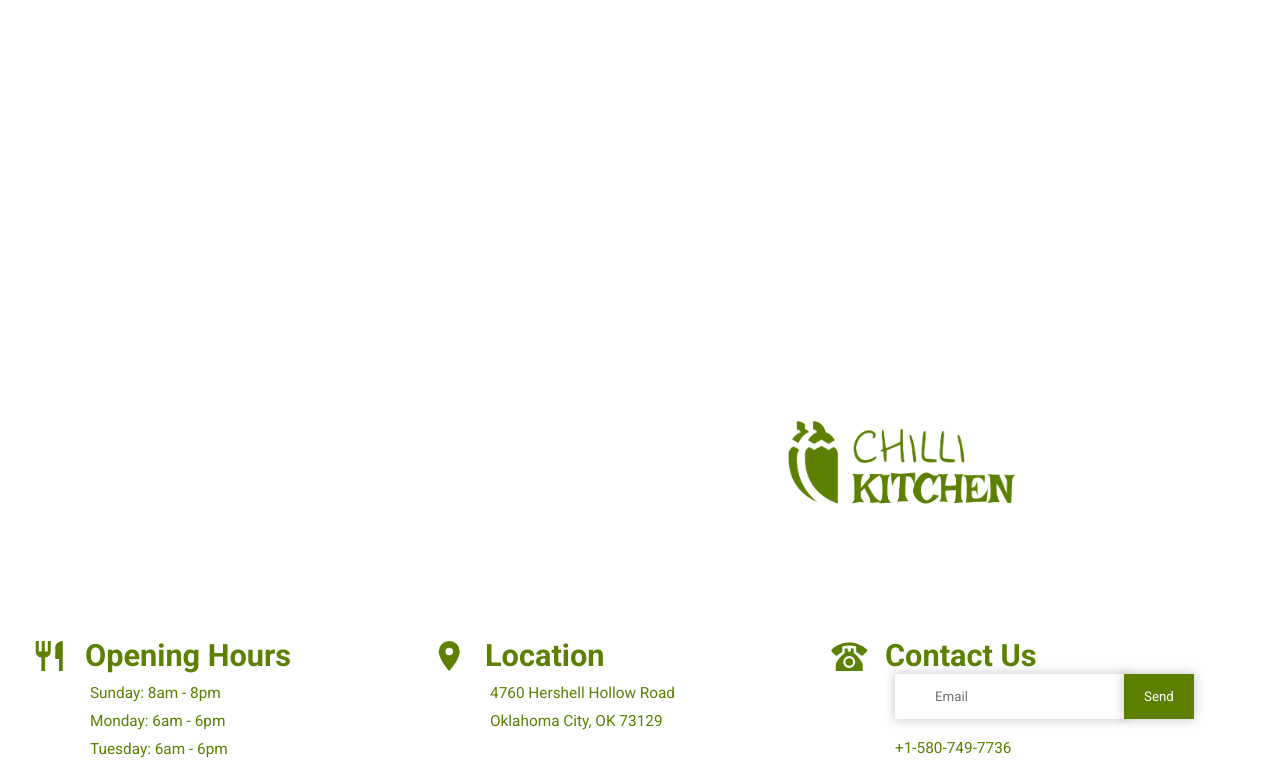
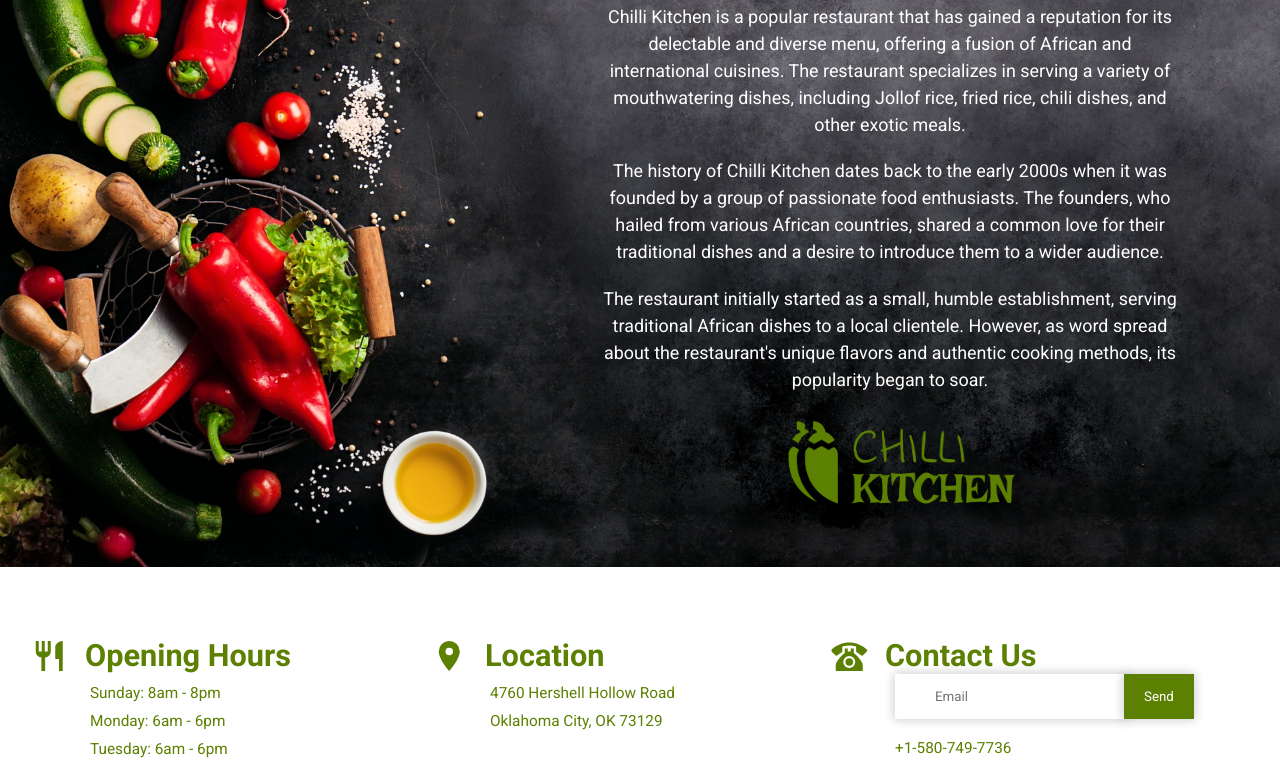
Before and after one commit to aceygram/Project-Restaurant-Page, a plain HTML site: page index.html in a window 1280 px wide. Shown: the part 763-1530 px from the top of the page. Drawn offline with Linux system fonts and the light colour scheme.

Commit message:
Initial dist subtree commit

```diff
--- a/style.css
+++ b/style.css
@@ -136,7 +136,7 @@
 }
 
 .about-section {
-    background-image: url('/dist/about-section.jpg');
+    background-image: url('about-section.jpg');
     background-position: center;
     background-repeat: no-repeat;
     background-size: cover;
```
